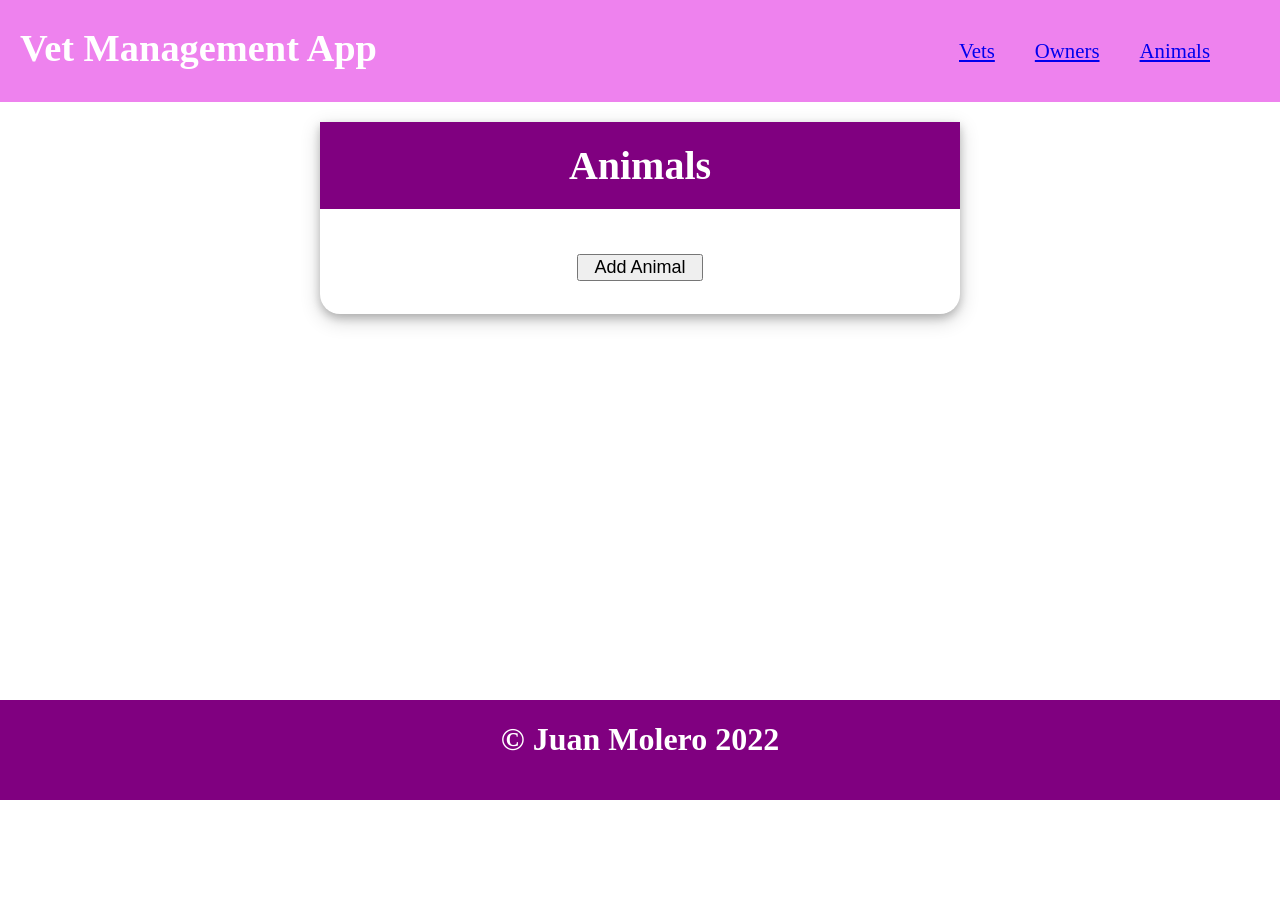
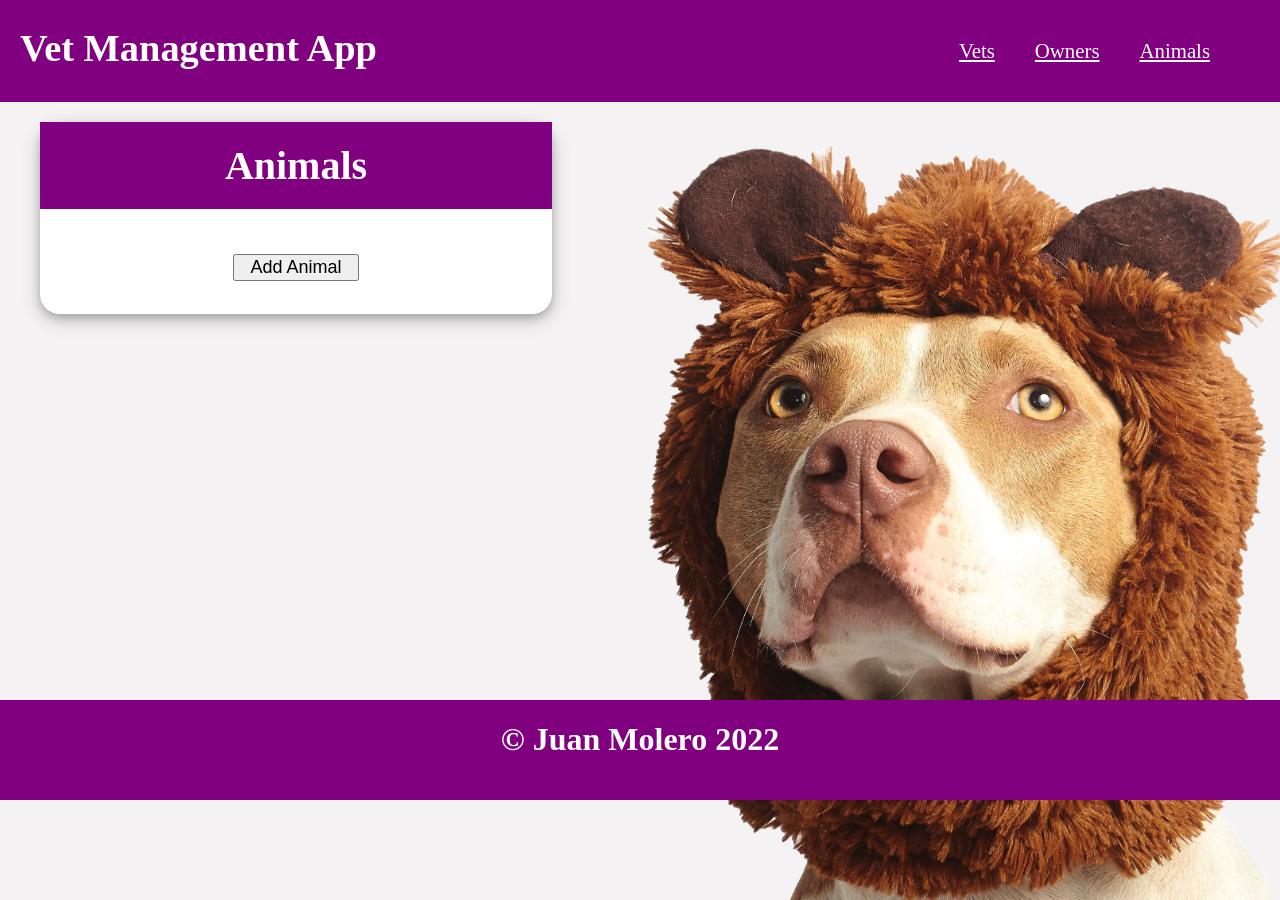
Before and after one commit to juanMoleroD/vet_management_project, a Flask app: page /animals in a window 1280 px wide. Before the commit the page ends 800 px from the top, so only its background shows below. Run offline with Flask 2, Linux system fonts and the light colour scheme; data that the repository does not hold is empty; some libraries are stand-ins or nearby versions.

Commit message:
added backgound image

```diff
--- a/static/CSS/style.css
+++ b/static/CSS/style.css
@@ -1,6 +1,11 @@
 body {
     margin: 0;
     padding: 0;
+    background-image: url('/static/images/dog-bw.jpg');
+    background-size: cover;
+    background-position: 100% 100%;
+    background-repeat: no-repeat;
+    height: 900px;
 }
 
 /* header */
@@ -9,7 +14,7 @@ body > header {
     justify-content: space-between;
     padding-left: 20px;
     padding-right: 50px;
-    background-color: violet;
+    background-color: purple;
     color: white;
     font-size: 1.2rem;
 }
@@ -24,23 +29,28 @@ body > header {
     font-size: 1.3rem;
 }
 
+#nav-list > li > a:any-link {
+    color: white;
+}
+
 /* Main content */
 
 
 /* cards  */
 .card {
-    width: 50%;
-    margin:auto;
+    width: 40%;
+    margin-left: 40px;
     margin-top: 20px;
     box-shadow: 0 4px 8px 0px rgba(0, 0, 0, 0.2), 0 6px 20px 0 rgba(0, 0, 0, 0.19) ;
     border-radius: 20px;
-    border-top-left-radius: 0;
-    border-top-right-radius: 0;
-    justify-content: center;
+    /* border-top-left-radius: 0;
+    border-top-right-radius: 0; */
+    justify-content: left;
     align-items: center;
     display: flex;
     flex-direction: column;
     padding-bottom: 30px;
+    background-color: white;
 
 
 }
--- a/templates/animals/animal.html
+++ b/templates/animals/animal.html
@@ -7,8 +7,8 @@
             <h1>{{ animal.name }}</h1>
             <h3><b>Date of Birth:</b> {{ animal.date_of_birth }}</h3>
             <h3><b>Type:</b> {{ animal.type }}</h3>
-            <h3><b>Onwer:</b> {{ animal.owner.name }}</h3>
-            <h3><b>Vet:</b> {{ animal.vet.name }}</h3>
+            <h3><b>Onwer:</b> <a href="/owners/{{ animal.owner.id }}">{{ animal.owner.name }}</a></h3>
+            <h3><b>Vet:</b> <a href="/vets/{{ animal.vet.id }}">{{ animal.vet.name }}</a></h3>
             <h3>Treatment Notes</h3>
             <p>{{ animal.treatment_notes }}</p>
         </section>
--- a/templates/animals/new.html
+++ b/templates/animals/new.html
@@ -12,7 +12,7 @@
                 <label for="type">Type</label>
                 <input type="text" name="type" id="animal-type" class="new-edit-form-element">
                 <label for="owner">Owner</label>
-                <select name="owner_id" id="owner" class="new-edit-form-element">
+                <select name="owner_id" id="owner" class="new-edit-form-element" >
                     {% for owner in owners %}
                     <option value="{{ owner.id }}">{{ owner.name }}</option>
                     {% endfor %}
--- a/templates/owners/owner.html
+++ b/templates/owners/owner.html
@@ -20,6 +20,9 @@
             <form action="/owners/{{ owner.id }}/delete" method="POST">
                 <input type="submit" value="Delete" class="link-button">
             </form>
+            <form action="/animals/new">
+                <input type="submit" value="New Animal" class="link-button">
+            </form>
         </nav>
     </section>
 </main>
--- a/templates/vets/vet.html
+++ b/templates/vets/vet.html
@@ -19,6 +19,9 @@
             <form action="/vets/{{ vet.id }}/delete" method="POST">
                 <input type="submit" value="Delete" class="link-button">
             </form>
+            <form action="/animals/new">
+                <input type="submit" value="New Animal" class="link-button">
+            </form>
         </nav>
     </section>
 </main>
```
Also changed, not shown: static/images/dog-bw-2.jpeg (added), static/images/dog-bw-full.jpeg (added), static/images/dog-bw.jpg (added).
